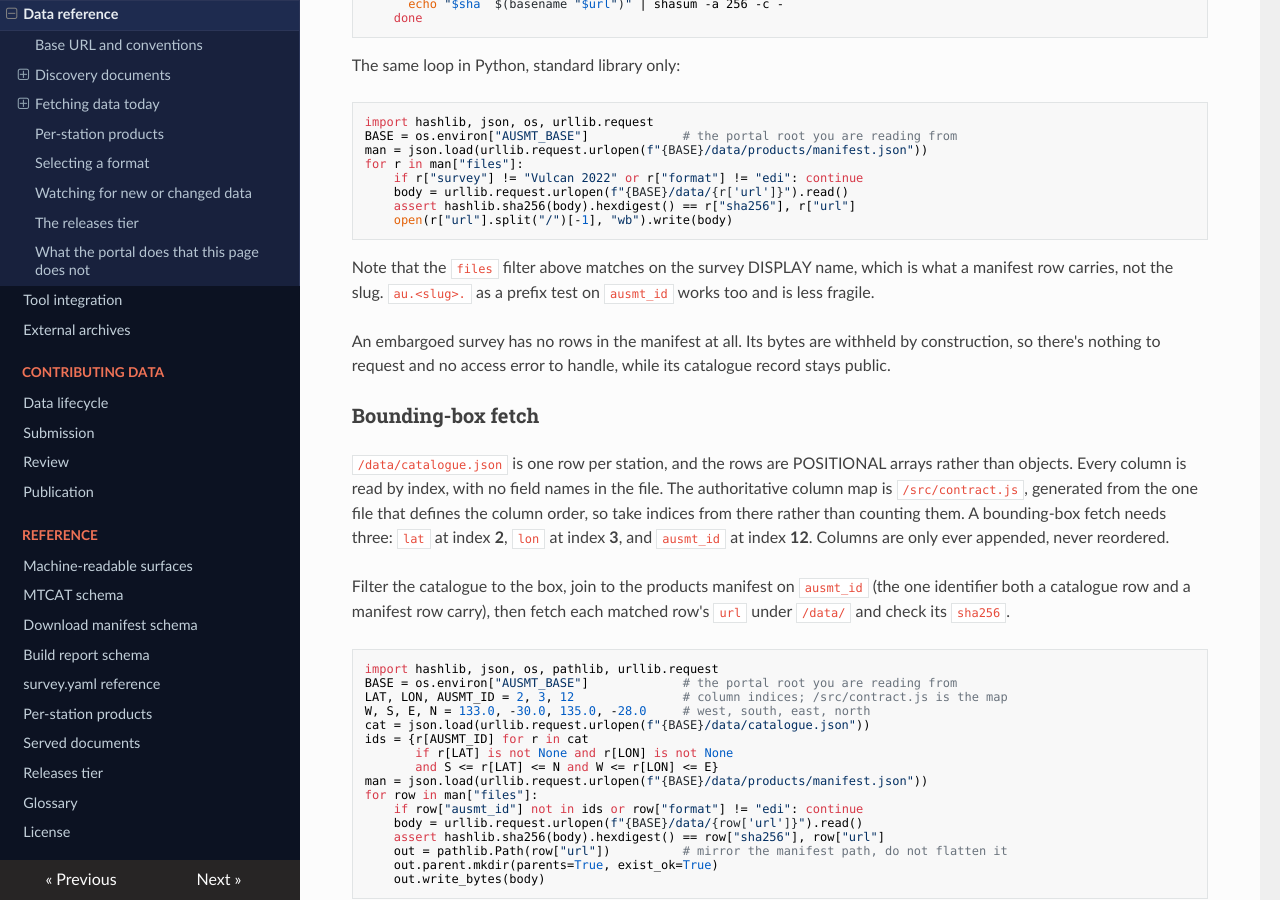
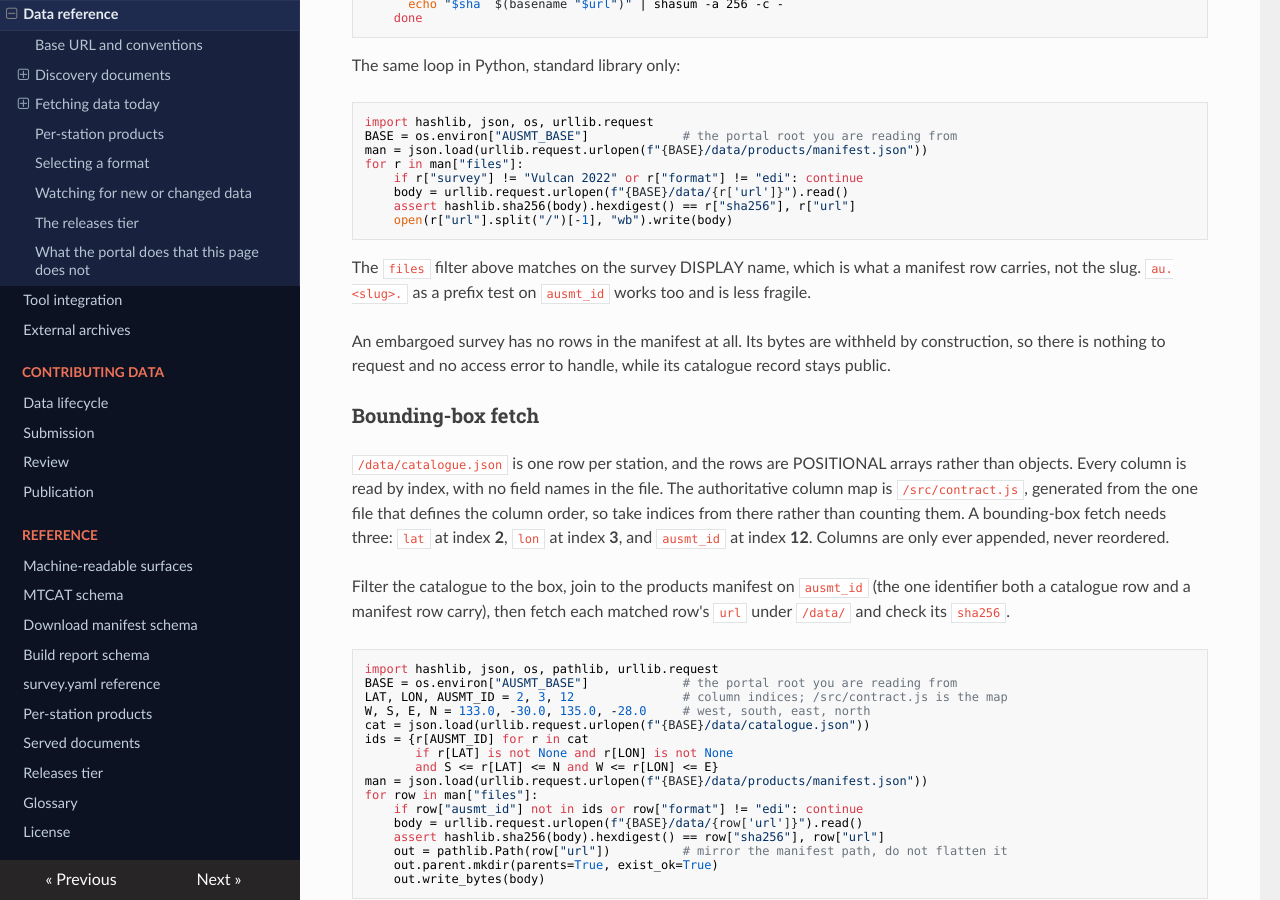
Before and after one commit to bvkay/ausmt, an MkDocs documentation site: the page built from docs/docs/interoperability/api-reference.md, in a window 1280 px wide and 900 px high, scrolled down 8734 px. Built offline with MkDocs 1.6.1, drawn with Linux system fonts in a browser that asks for light colours; nearby versions of some CDN libraries; some of the changed text lies outside the part shown.

Commit message:
docs: house voice on the protected reference pages
The two em dashes on station-products, the sentence-initial Note that and the contractions on
api-reference, the first-person asides on api-overview, and the summary-form phrase on governance are
gone. No page loses a fact or a line of detail.

````diff
--- a/docs/docs/interoperability/api-reference.md
+++ b/docs/docs/interoperability/api-reference.md
@@ -392,11 +392,11 @@ for r in man["files"]:
     open(r["url"].split("/")[-1], "wb").write(body)
 ```
 
-Note that the `files` filter above matches on the survey DISPLAY name, which is what a manifest row
-carries, not the slug. `au.<slug>.` as a prefix test on `ausmt_id` works too and is less fragile.
+The `files` filter above matches on the survey DISPLAY name, which is what a manifest row carries,
+not the slug. `au.<slug>.` as a prefix test on `ausmt_id` works too and is less fragile.
 
 An embargoed survey has no rows in the manifest at all. Its bytes are withheld by construction, so
-there's nothing to request and no access error to handle, while its catalogue record stays public.
+there is nothing to request and no access error to handle, while its catalogue record stays public.
 
 ### Bounding-box fetch
 
````
Also changed, not shown: other parts of docs/docs/interoperability/api-reference.md (+1 -1 lines), docs/docs/interoperability/api-overview.md (+4 -4 lines), docs/docs/introduction/governance.md (+1 -1 lines), docs/docs/reference/station-products.md (+2 -2 lines).
